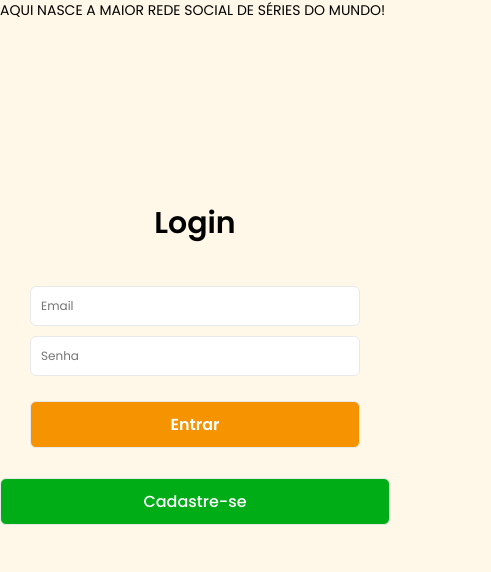
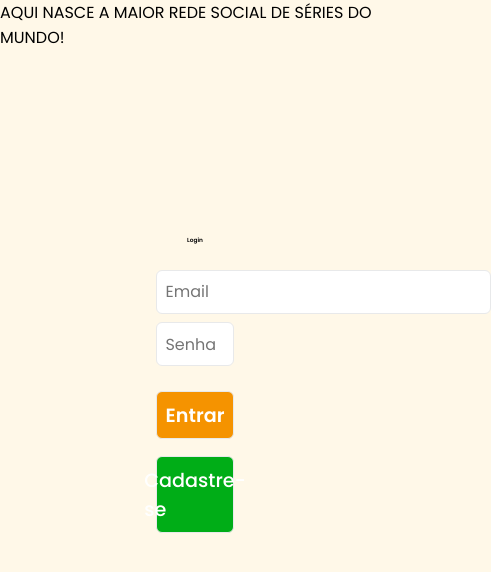
Before and after one commit to jandersonpacheco/tvshow_social_media, a React (Vite) app: page / in a window 390 px wide. Shown: the top 572 px of the page, 491 px wide, since content can reach past the window. Built offline with nearby package versions, Linux system fonts and the light colour scheme; data requests are answered from the project's data file; a web font is replaced by a local one.

Commit message:
Design aprimorado para responsividade

```diff
--- a/src/Components/Pages/Home/Home.jsx
+++ b/src/Components/Pages/Home/Home.jsx
@@ -141,7 +141,7 @@ const Home = () => {
     },[])
 
     if(loading){
-        return <h3>Carregando...</h3>
+        return <h3 className={styles.loading}>Carregando...</h3>
     }
 
     if(error){
--- a/src/Components/Pages/Home/style.module.css
+++ b/src/Components/Pages/Home/style.module.css
@@ -8,20 +8,20 @@ body {
     box-sizing: border-box;
     text-decoration: none;
     font-family: "Poppins", sans-serif;
-    font-size: 14px;
+    font-size: 1rem;
     font-weight: 400;
 }
 
 .nav {
     text-align: center;
     padding: 20px;
-    background-color: #f8f4e1; /* Light yellow for a soft background */
+    background-color: #f8f4e1;
     border-bottom: 3px solid #f59300;
 }
 
 .nav h1 {
     font-family: 'Roboto Slab', system-ui, sans-serif;
-    font-size: 2rem;
+    font-size: 5vw;
     color: #2f4f4f;
     margin: 0;
     padding: 10px;
@@ -40,7 +40,7 @@ body {
     font-size: 1rem;
     border: 2px solid #f59300;
     border-radius: 8px;
-    width: 250px;
+    width: 20vw;
 }
 
 .nav input{
@@ -48,7 +48,7 @@ body {
     font-size: 1rem;
     border: 2px solid #f59300;
     border-radius: 8px;
-    width: 300px;
+    width: 25vw;
 }
 
 .nav button {
@@ -68,15 +68,15 @@ body {
 .container {
     display: flex;
     flex-wrap: wrap;
-    justify-content: space-around;
+    justify-content: center;
+    align-content: flex-start;
     gap: 30px;
-    padding-top: 40px;
-    background-color: #f8f4e1
-
+    padding-top: 5vh;
+    background-color: #f8f4e1;
 }
 
 .tvShowContainer {
-    width: 220px;
+    width: 14vw;
     height: auto;
     transition: transform 0.3s ease-in-out;
     border-radius: 12px;
@@ -91,10 +91,10 @@ body {
 }
 
 .img {
-    width: 220px;
+    width: 14vw;
     height: auto;
     object-fit: cover;
-    border-radius: 12px 12px 0 0;
+    border-radius: 12px;
     transition: transform 0.3s ease-in-out;
 }
 
--- a/src/Components/Pages/Login/style.module.css
+++ b/src/Components/Pages/Login/style.module.css
@@ -6,152 +6,146 @@
   box-sizing: border-box;
   text-decoration: none;
   font-family: "Poppins", sans-serif;
-  font-size: 14px;
+  font-size: 1rem; /* Alterado de 14px para 1rem */
   font-weight: 400;
 }
 
-.headerContainer{
+.headerContainer {
   display: flex;
   flex-direction: column;
   justify-content: center;
   align-items: center;
   align-content: center;
-  padding: 30px;
-  margin-top: 150px;
+  padding: 2vh;
+  margin-top: 20vh;
 }
 
-.title{
+.title {
   display: block;
   margin: 0 auto;
-  font-size: 30px;
+  font-size: 1.5vw;
   font-weight: 600;
-  padding-bottom: 30px;
+  padding-bottom: 2vh;
   gap: 5px;
-  font-weight: 600;
 }
 
-.mainContainer{
+.mainContainer {
   display: flex;
   flex-direction: column;
   justify-content: center;
   align-items: center;
   align-content: center;
   width: 100%;
-  max-width: 500px;
+  max-width: 20vw;
   margin: 0 auto;
 }
 
-.formContainer{
+.formContainer {
   display: flex;
   flex-direction: column;
   justify-content: center;
   align-items: center;
   align-content: center;
-  padding-top: 10px;
+  padding-top: 1vh;
   width: 100%;
-  max-width: 500px;
+  max-width: 20vw;
   margin: 0 auto;
 }
 
-.createAccount{
+.createAccount {
   display: flex;
   flex-direction: column;
   justify-content: center;
   align-items: flex-start;
   align-content: flex-start;
-  row-gap: 10px;
+  row-gap: 1vh;
   width: 100%;
-  max-width: 500px;
+  max-width: 20vw;
   margin: 0 auto;
 }
 
-.firstName{
+.firstName {
   border: 1px solid;
-  border-color: #FFF8E8;;
-  padding: 10px;
+  border-color: #FFF8E8;
+  padding: 1vh;
   min-width: 100%;
   border-radius: 6px;
-  font-size: 12px;
+  font-size: 1rem;
 }
 
-.lastName{
+.lastName {
   border: 1px solid;
-  border-color: #FFF8E8;;
-  padding: 10px;
+  border-color: #FFF8E8;
+  padding: 1vh;
   min-width: 100%;
   border-radius: 6px;
-  font-size: 12px;
+  font-size: 1rem;
 }
 
-.email{
+.email {
   display: flex;
   align-items: center;
   align-content: baseline;
   justify-content: center;
   border: 1px solid;
   border-color: #E8E9EA;
-  gap: 10px;
+  gap: 1vh;
   min-width: 100%;
-  padding: 10px;
+  padding: 1vh;
   border-radius: 6px;
-  font-size: 12px;
+  font-size: 1rem;
 }
 
 .passwordSection {
   display: flex;
   flex-direction: row;
-  justify-content: space-between;
-  align-content: flex-start;
-  flex-wrap: wrap;
   width: 100%;
-  max-width: 500px;
-  margin: 0 auto;
-  column-gap: 10px;
+  max-width: 20vw;
+  column-gap: 0.2vw;
 }
 
-.passwordContainer{
+.passwordContainer {
   flex: 1;
 }
 
-.password{
+.password {
   border: 1px solid #E8E9EA;
-  padding: 10px;
+  padding: 1vh;
   border-radius: 6px;
-  font-size: 12px;
-  min-width: 100%;
+  font-size: 1rem;
+  width: 100%;
   box-sizing: border-box;
 }
 
-.confirmedPasswordContainer{
+.confirmedPasswordContainer {
   flex: 1;
 }
 
-.confirmedPassword{
+.confirmedPassword {
   border: 1px solid #E8E9EA;
-  padding: 10px;
+  padding: 1vh;
   border-radius: 6px;
-  font-size: 12px;
-  min-width: 100%;
+  font-size: 1rem;
+  width: 100%;
   box-sizing: border-box;
 }
 
-.button{
-  margin-top: 15px;
+.button {
+  margin-top: 2vh;
   border: 1px solid;
   border-color: #E8E9EA;
-  gap: 10px;
-  padding: 10px;
+  gap: 1vh;
+  padding: 1vh;
   min-width: 100%;
-
   border-radius: 6px;
-  font-size: 16px;
+  font-size: 1.2rem;
   font-weight: 600;
   background-color: #f59300;
   color: #FFFFFF;
   cursor: pointer;
 }
 
-.switchContainer{
+.switchContainer {
   display: flex;
   flex-direction: column;
   justify-content: center;
@@ -159,19 +153,17 @@
   align-content: center;
 }
 
-.switchBtn{
+.switchBtn {
   display: flex;
   justify-content: center;
-  font-size: 16px;
+  font-size: 1.2rem;
   font-weight: 600;
   font-weight: 500;
-
   border: 1px solid;
   border-color: #E8E9EA;
-  padding: 10px;
-  max-width: 500px;
+  padding: 1vh;
+  max-width: 20vw;
   width: 100%;
-
   border-radius: 6px;
   background-color: #00ad17;
   color: #FFFFFF;
```
